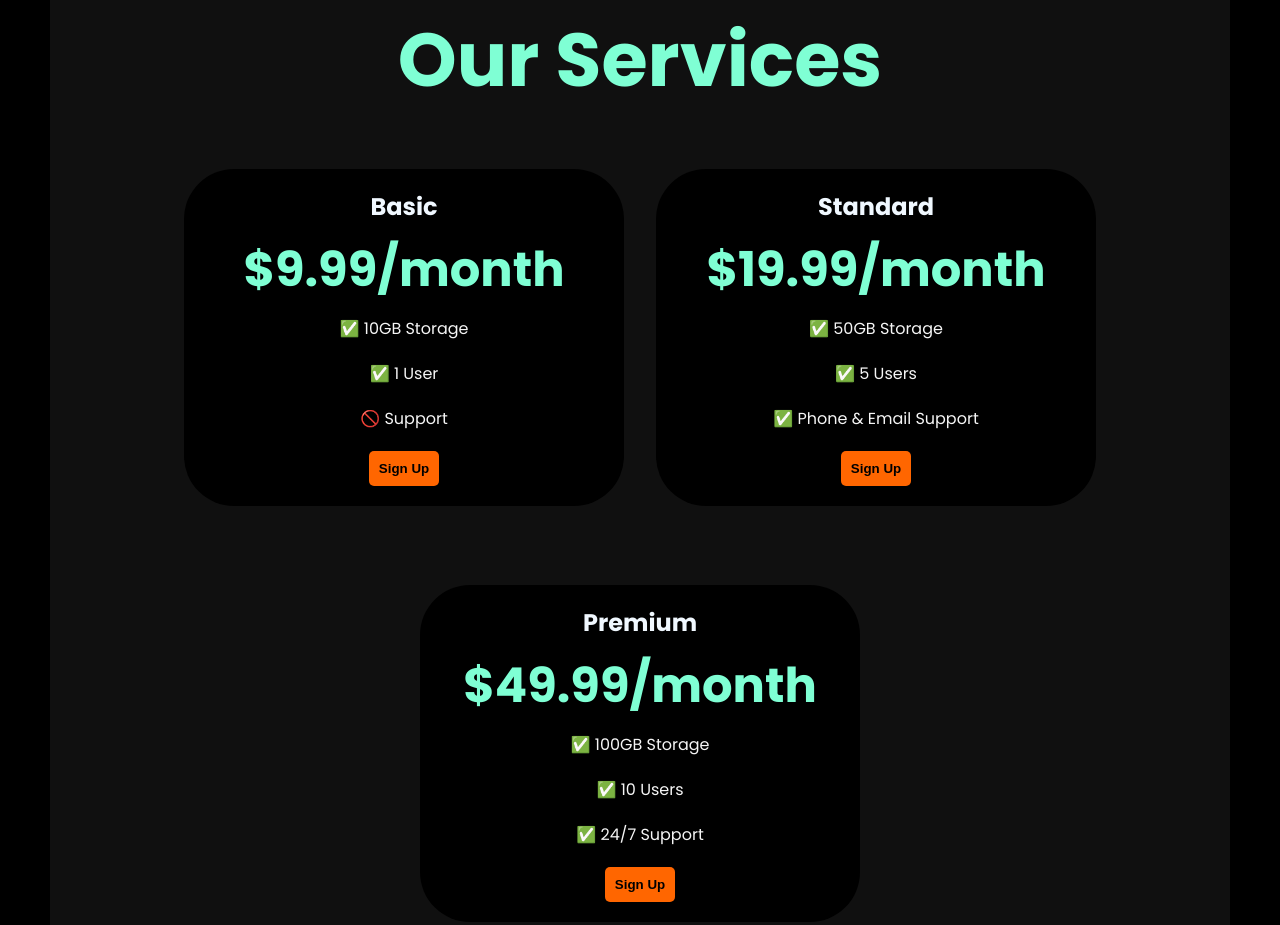
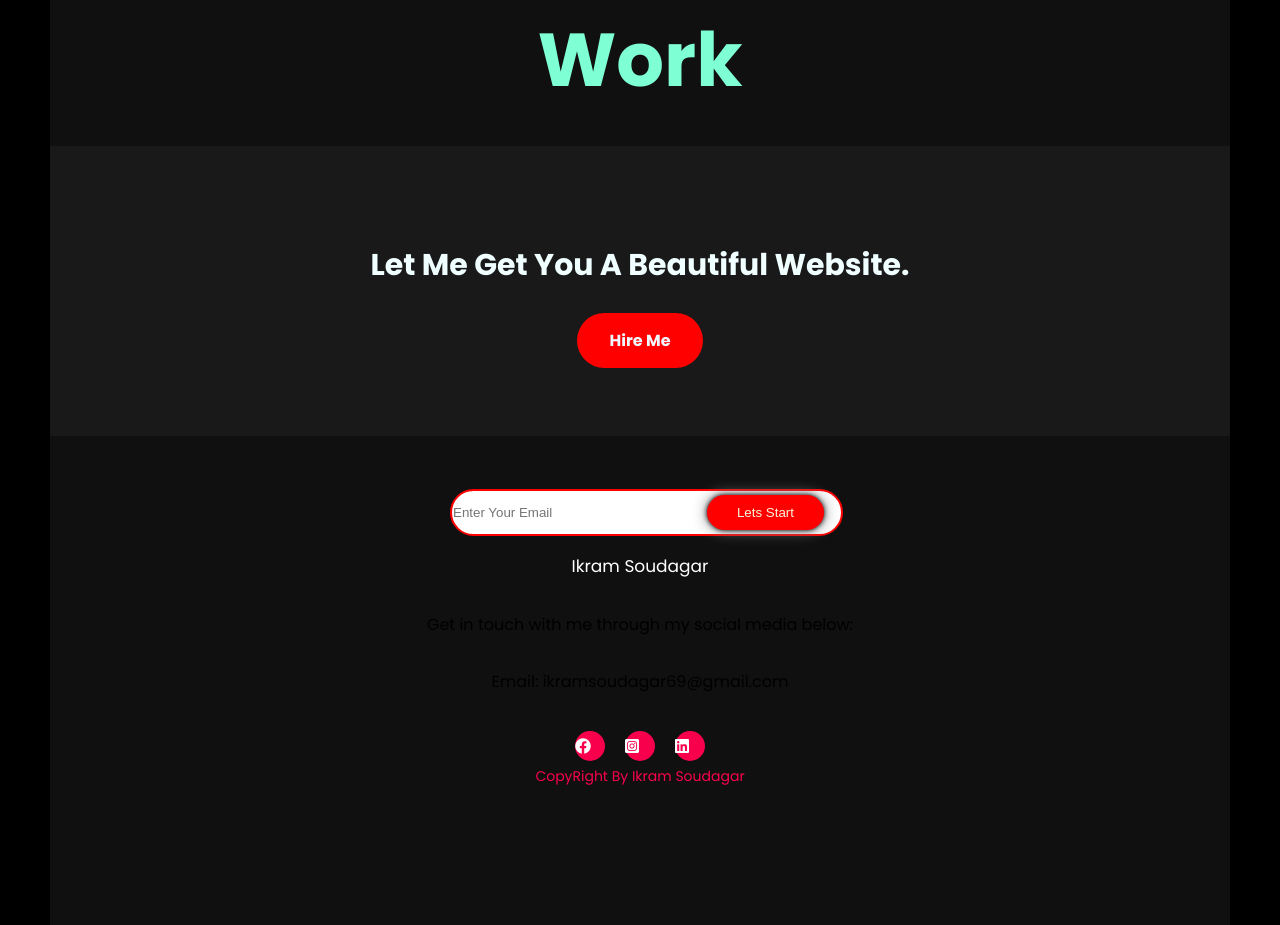
Before and after one commit to ikram3117/HTML-PORTFOLIO, a plain HTML site: page index.html in a window 1280 px wide. Shown: the part 1573-2498 px from the top of the page. Drawn offline with Linux system fonts and the light colour scheme.

Commit message:
Update index.html

```diff
--- a/index.html
+++ b/index.html
@@ -50,40 +50,10 @@
 <!----services section-->
 <div class="service">
   <div class="title">
-    <h2 id="Services">Our Services</h2>
+    <h2 id="Services">Work</h2>
   </div>
-  <div class="pricing-container">
-    <div class="pricing-plan">
-      <div class="plan-title">Basic</div>
-      <div class="plan-price">$9.99/month</div>
-      <ul class="plan-features">
-        <li>✅ 10GB Storage</li>
-        <li>✅ 1 User</li>
-        <li>🚫 Support</li>
-      </ul>
-      <button class="plan-button">Sign Up</a>
-    </div>
-    <div class="pricing-plan">
-      <div class="plan-title">Standard</div>
-      <div class="plan-price">$19.99/month</div>
-      <ul class="plan-features">
-        <li>✅ 50GB Storage</li>
-        <li>✅ 5 Users</li>
-        <li>✅ Phone &amp; Email Support</li>
-      </ul>
-      <button class="plan-button">Sign Up</a>
-    </div>
-    <div class="pricing-plan">
-      <div class="plan-title">Premium</div>
-      <div class="plan-price">$49.99/month</div>
-      <ul class="plan-features">
-        <li>✅ 100GB Storage</li>
-        <li>✅ 10 Users</li>
-        <li>✅ 24/7 Support</li>
-      </ul>
-      <button class="plan-button">Sign Up</a>
-    </div>
-  </div>
+
+
 
 <!----Contact Me-->
 
```
